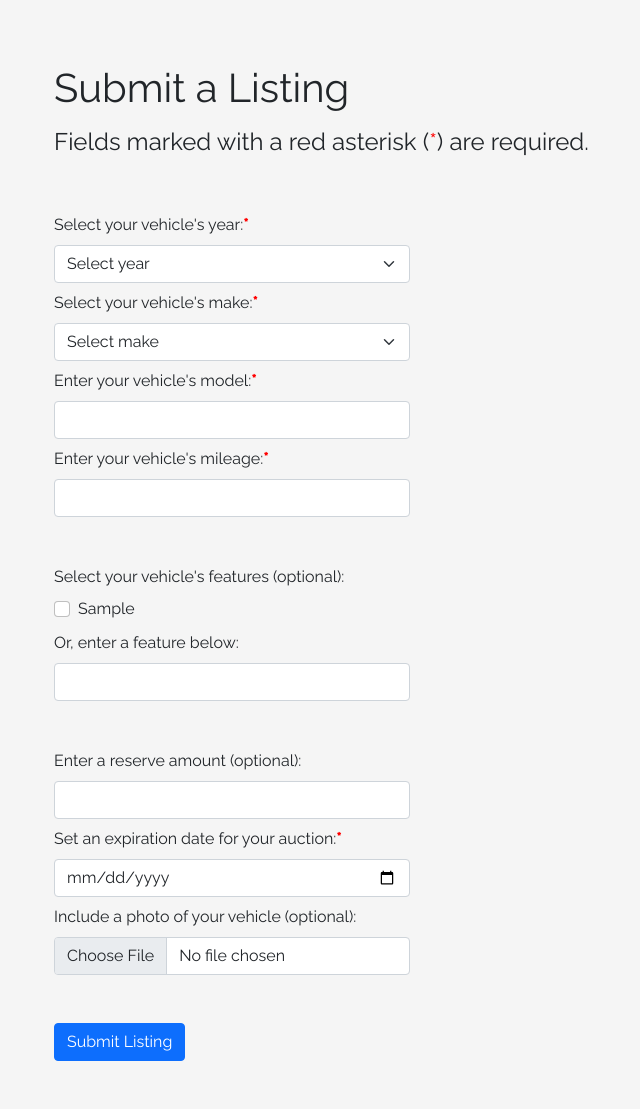
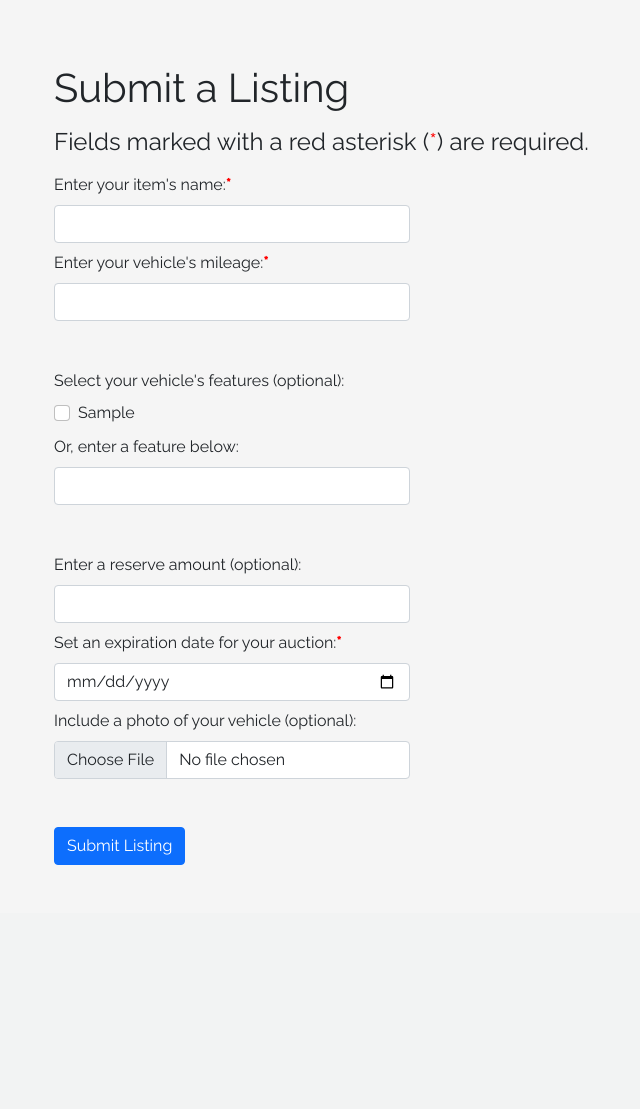
Before and after one commit to liangjunchen88/Full-Stack-Auction-Site, a Flask app: template AuctionSIte/templates/submit_listing.j2 in a window 1280 px wide. Shown: the part 72-1181 px from the top of the page, without its empty margins (28-668 px from the left). After the commit the page ends 937 px from the top, so only its background shows below. Run offline with Flask 2, Linux system fonts and the light colour scheme; the template is opened without the code that fills it: most values are stand-ins (such as "Sample title", 1, 10 or a date in 2020).

Commit message:
Changed j2 files

```diff
--- a/AuctionSIte/templates/profile.j2
+++ b/AuctionSIte/templates/profile.j2
@@ -71,7 +71,7 @@
                     <tr>
                         <th scope='row'>{{ loop.index }}</th>
                         {# create row of relevant info #}
-                        <td>{{ listing.year }} {{ listing.make }} {{ listing.model }}</td>
+                        <td>{{ listing.name }}</td>
                         <td>{{ listing.bidAmt }}</td>
                         <td>{{ listing.reserve }}</td>
                         <td>{{ listing.expirationDate }}</td>
@@ -107,7 +107,7 @@
                     {% for bid in bid_history %}
                     <tr>
                         <th scope='row'>{{ bid.bidDate }}</th>
-                        <td>{{ bid.year }} {{ bid.make }} {{ bid.model }}</td>
+                        <td>{{ bid.name }}</td>
                         <td>{{ bid.bidAmt }}</td>
                     </tr>
                     {% endfor %}
--- a/AuctionSIte/templates/submit_listing.j2
+++ b/AuctionSIte/templates/submit_listing.j2
@@ -11,32 +11,10 @@
         <h4>Fields marked with a red asterisk (<span style='color:red;'>*</span>) are required.</h4>
     </div>
     <form action="/submit-listing" method="POST" enctype="multipart/form-data">
-        <div class="row mt-5">
-            <div class="col-4">
-                <label for="year" class="form-label">Select your vehicle's year:<strong style='color:red;font-size:'>*</strong></label>
-                <select class="form-select" aria-label="year" id="year" name="year">
-                    <option>Select year</option>
-                    {% for year in years%}
-                    <option value="{{ year }}">{{ year }}</option>
-                    {% endfor %}
-                </select>
-            </div>
-        </div>
         <div class="row mt-2">
             <div class="col-4">
-                <label for="make" class="form-label">Select your vehicle's make:<strong style='color:red;font-size:'>*</strong></label>
-                <select class="form-select" aria-label="make" id="make" name="make">
-                    <option selected>Select make</option>
-                    {% for make in makes%}
-                    <option value="{{ make }}">{{ make }}</option>
-                    {% endfor %}
-                </select>
-            </div>
-        </div>
-        <div class="row mt-2">
-            <div class="col-4">
-                <label for="model" class="form-label">Enter your vehicle's model:<strong style='color:red;font-size:'>*</strong></label>
-                <input type="text" class="form-control" id="model" name="model">
+                <label for="name" class="form-label">Enter your item's name:<strong style='color:red;font-size:'>*</strong></label>
+                <input type="text" class="form-control" id="name" name="name">
             </div>
         </div>
         <div class="row mt-2">
```
Also changed, not shown: AuctionSIte/templates/main.j2 (+3 -14 lines).
